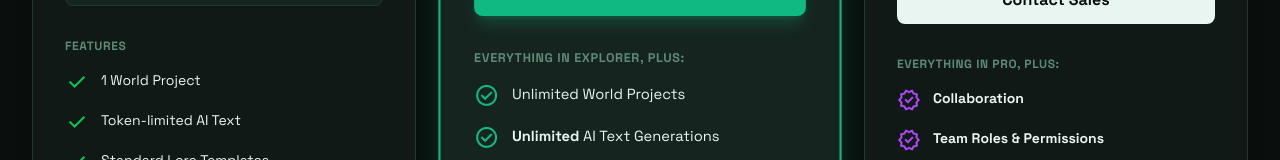
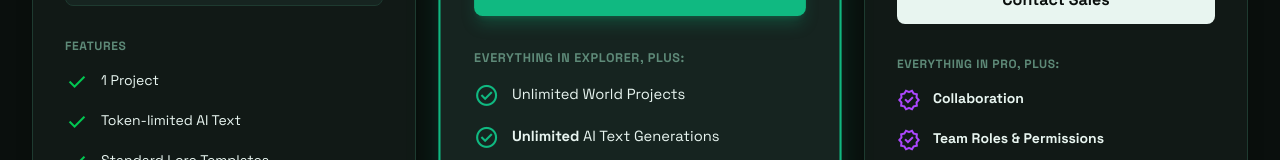
Before and after one commit to OnTrak-Tech/OT-Muse, a Next.js app in the folder frontend/: page /pricing in a window 1280 px wide. Shown: the part 748-908 px from the top of the page. Built offline with nearby package versions, Linux system fonts and the light colour scheme.

Commit message:
feat: Implement new dashboard UI for user preferences, AI settings, billing, and world editor, along with documentation and theme adjustments.

```diff
--- a/frontend/src/components/landing/PricingCards.tsx
+++ b/frontend/src/components/landing/PricingCards.tsx
@@ -55,7 +55,7 @@ export default function PricingCards() {
                         <ul className="space-y-4">
                             <li className="flex items-start gap-3 text-sm text-foreground">
                                 <span className="material-symbols-outlined text-green-500 text-[18px] shrink-0">check</span>
-                                <span>1 World Project</span>
+                                <span>1 Project</span>
                             </li>
                             <li className="flex items-start gap-3 text-sm text-foreground">
                                 <span className="material-symbols-outlined text-green-500 text-[18px] shrink-0">check</span>
```
